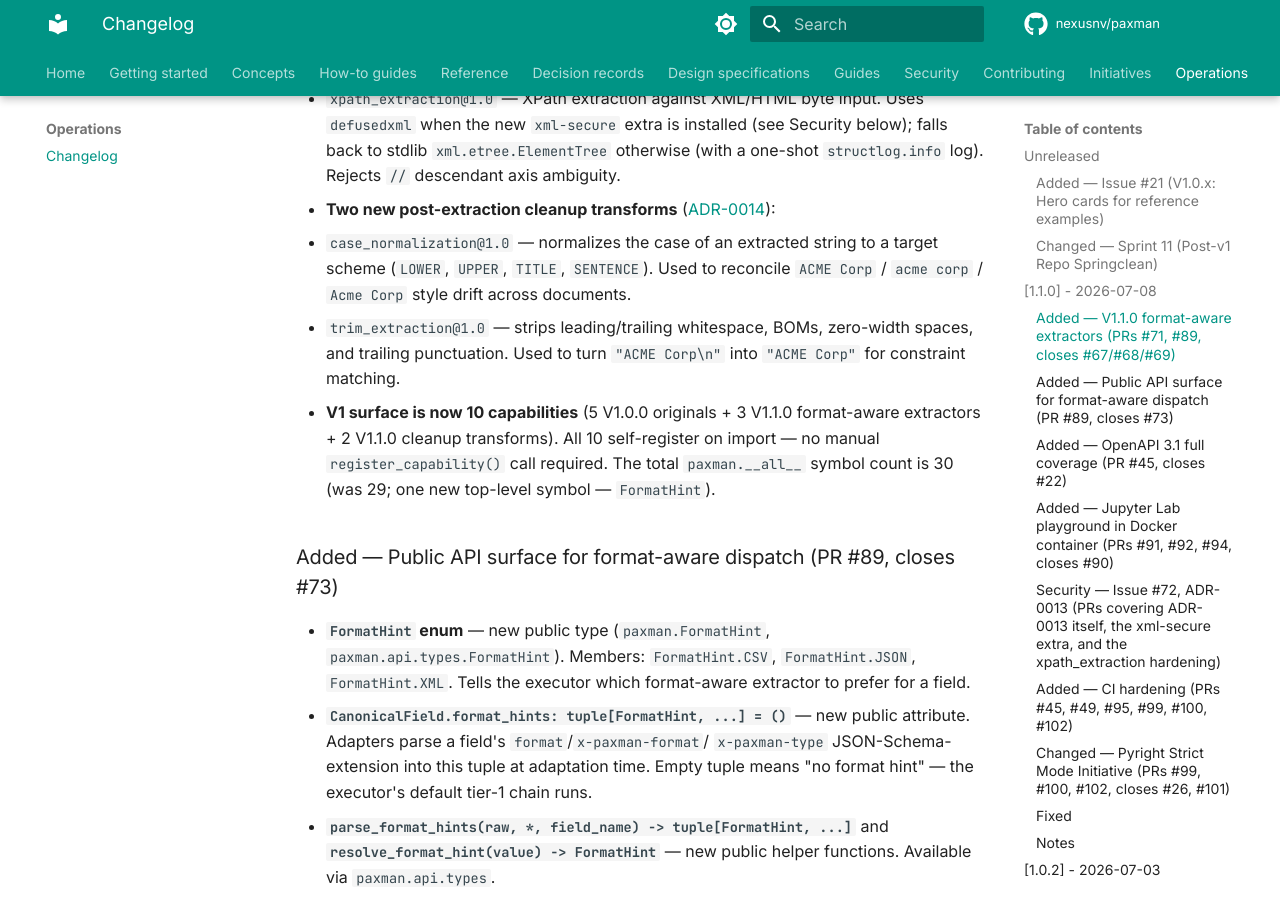
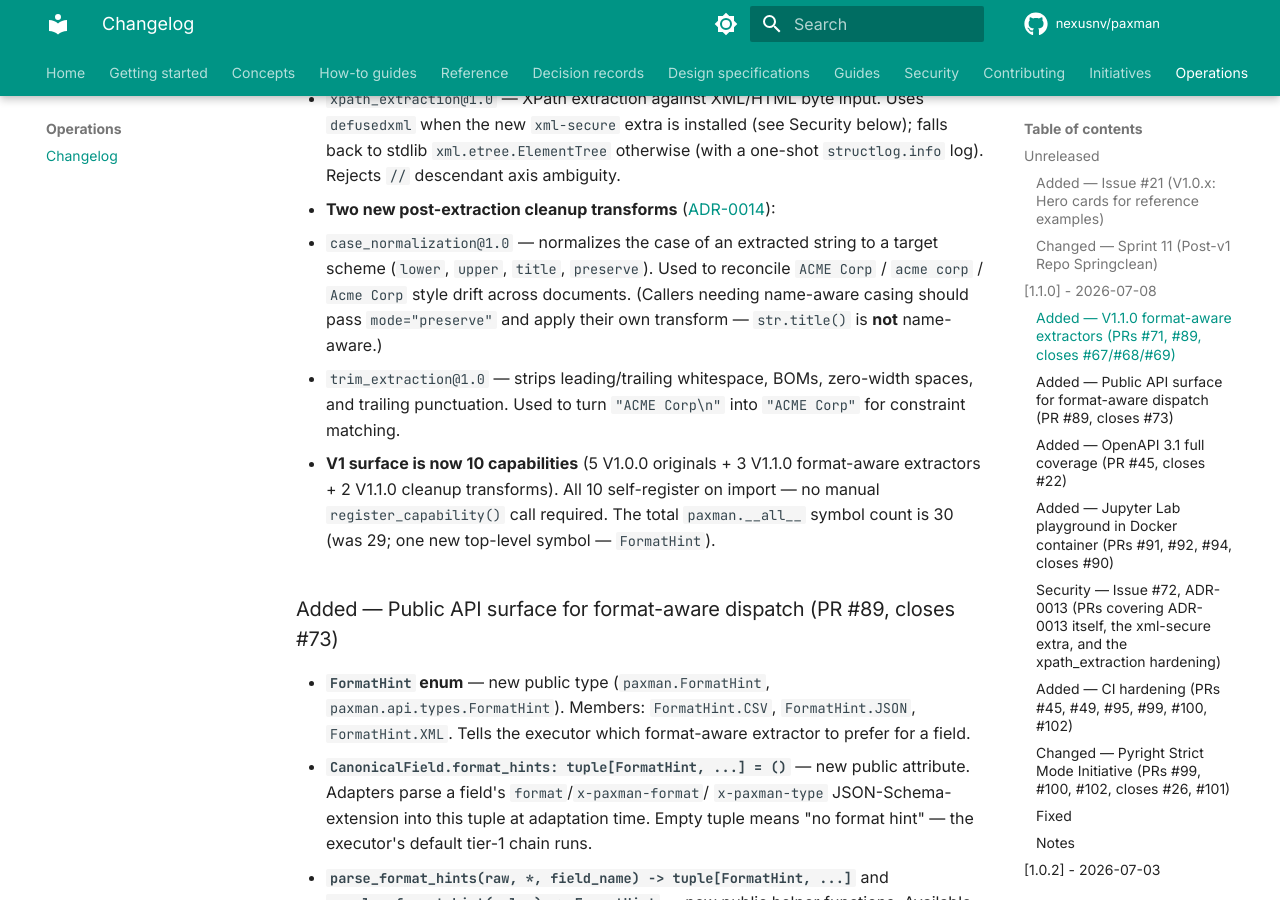
Before and after one commit to nexusnv/paxman, an MkDocs documentation site: the page built from docs/operations/changelog.md, in a window 1280 px wide and 900 px high, scrolled down 2126 px. Built offline with MkDocs 1.6.1 and Material for MkDocs 9.7.7, drawn with Linux system fonts in a browser that asks for light colours; comment, search, counter and statistics services are not loaded.

Commit message:
docs(changelog): correct `case_normalization` modes in [1.1.0] section
The [1.1.0] - 2026-07-08 changelog entry documented the
`case_normalization` capability's supported modes as
`LOWER`, `UPPER`, `TITLE`, `SENTENCE`. Per the capability
implementation (`src/paxman/capabilities/v1/case_normalization.py`),
the actual supported modes are `lower`, `upper`, `title`,
`preserve` — there is no `SENTENCE` mode. The four-mode set
is what `_SUPPORTED_MODES` and the module docstring advertise.

Fix:
- Replace `SENTENCE` with `preserve` in the modes list.
- Add a clarifying sentence noting that `str.title()` is
  name-unaware and that callers needing name-aware casing
  should pass `mode="preserve"` and apply their own transform.

Discovered by the Run 02 P8 docs content sync audit (subagent).
P8 verdict: PASS. This is a one-line factual correction; no
new PR is needed.

Refs: PR #115 (v1.1.0 release prep), discussion #114 (Run 01).

```diff
--- a/docs/operations/changelog.md
+++ b/docs/operations/changelog.md
@@ -91,9 +91,11 @@ optional security extra, and the Pyright Strict Mode initiative.
 
 - **Two new post-extraction cleanup transforms** ([ADR-0014](../adr/0014-v1-1-0-cleanup-transforms.md)):
   - `case_normalization@1.0` — normalizes the case of an extracted
-    string to a target scheme (`LOWER`, `UPPER`, `TITLE`,
-    `SENTENCE`). Used to reconcile `ACME Corp` / `acme corp` /
-    `Acme Corp` style drift across documents.
+    string to a target scheme (`lower`, `upper`, `title`,
+    `preserve`). Used to reconcile `ACME Corp` / `acme corp` /
+    `Acme Corp` style drift across documents. (Callers needing
+    name-aware casing should pass `mode="preserve"` and apply
+    their own transform — `str.title()` is **not** name-aware.)
   - `trim_extraction@1.0` — strips leading/trailing whitespace, BOMs,
     zero-width spaces, and trailing punctuation. Used to turn
     `"ACME Corp\n"` into `"ACME Corp"` for constraint matching.
```
